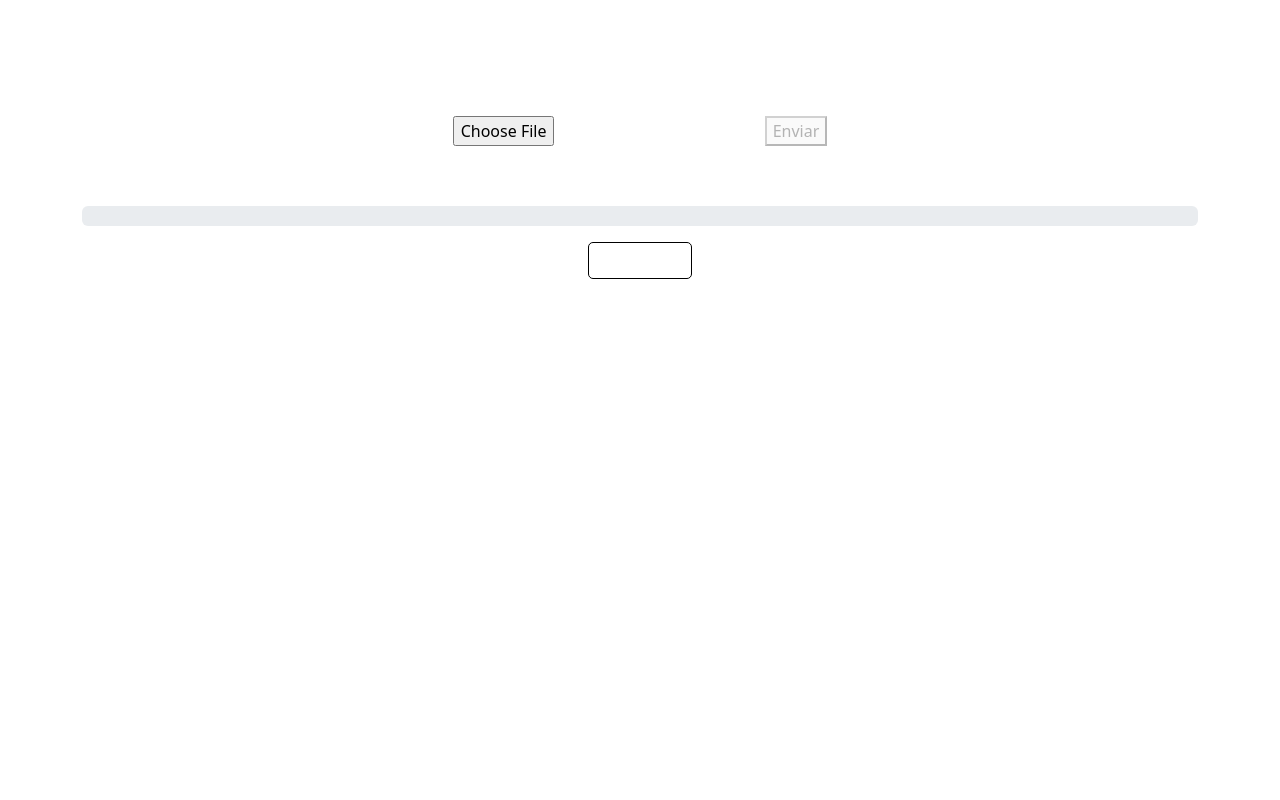
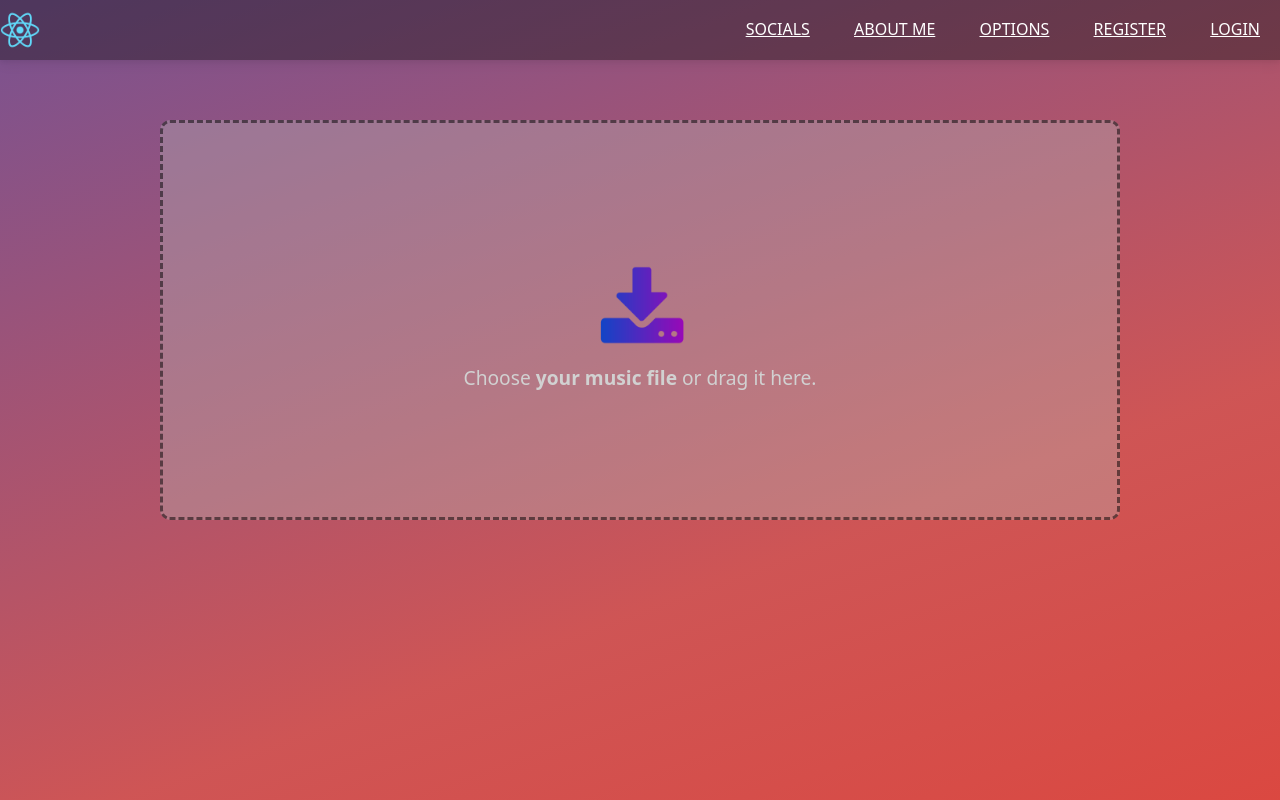
Before and after one commit to JMMOLLER/solym-web, a React (Create React App) app in the folder client/: page / in a window 1280 px wide. Built offline with nearby package versions, Linux system fonts and the light colour scheme; the HTML template or start-up script is replaced by a standard one.

Commit message:
Front client added
Se agregó el diseño de inicio.

```diff
--- a/client/public/index.html
+++ b/client/public/index.html
@@ -31,7 +31,22 @@
         <title>Solym</title>
     </head>
     <body>
-        <div id="root"></div>
+        <div class="navbar">
+            <div class="logo"><img src="./logo192.png" alt="logo"></div>
+            <div class="rigthContainer">
+                <nav>
+                    <ul class="navList">
+                        <li><a href="#">socials</a></li>
+                        <li><a href="#">about me</a></li>
+                        <li><a href="#">options</a></li>
+                        <li><a href="#">register</a></li>
+                        <li><a href="#">login</a></li>
+                    </ul>
+                </nav>
+            </div>
+        </div>
+        <div id="root">
+        </div>
     </body>
     <!-- MDB -->
     <script
--- a/client/public/style.css
+++ b/client/public/style.css
@@ -1,14 +1,86 @@
+* {
+    margin: 0;
+    padding: 0;
+    box-sizing: border-box;
+}
+
 #root {
-    color: white;
-    height: 100%;
+    color: rgb(255, 255, 255);
+    min-height: calc(100vh - 60px);
     width: 100%;
 }
 
 html, body {
-    height: 100vh !important;
+    min-height: 100vh !important;
+    background: linear-gradient(-20deg, #ff1e00fb, #bd1717bb, #214fcf, #4500b3bb);
+    background-size: 400% 400%;
+    animation: background-gradient 15s ease infinite;
+}
+
+body::after {
+    content: "";
+    position: fixed;
+    top: 0;
+    left: 0;
+    width: 100%;
+    height: 100%;
+    z-index: -1;
     background-color: black;
+    filter: brightness(0.5) blur(10px);
 }
 
 .form-label, .form-control {
     color: white !important;
 }
+
+/* ================= NAVBAR CONTENT ================= */
+
+.navbar {
+    background-color: rgba(15, 15, 15, 0.4);
+    height: 60px;
+    padding: 10px;
+}
+
+.logo {
+    height: 40px;
+}
+
+.logo img {
+    height: 100%;
+    width: auto;
+}
+
+.rigthContainer {
+    display: flex;
+    align-items: center;
+}
+
+nav {
+    height: 25.59px;
+}
+
+.navList li {
+    color: #ffffff;
+    list-style: none;
+    display: inline-block;
+    margin: 0 20px;
+    text-transform: uppercase;
+}
+
+.navList li a {
+    color: white;
+}
+
+/* ================= ANIMATIONS ================= */
+
+@keyframes background-gradient {
+    0% {
+        background-position: 0% 50%;
+    }
+    50% {
+        background-position: 100% 50%;
+    }
+    100% {
+        background-position: 0% 50%;
+    }
+}
--- a/client/src/Components/Home/Controller/Home.controller.js
+++ b/client/src/Components/Home/Controller/Home.controller.js
@@ -2,6 +2,7 @@ import axios from "axios";
 
 function enableSubmit() {
     this.btnSubmit.current.removeAttribute("disabled");
+    this.setState({ buttonHidden: false }); // Show submit button
 }
 
 async function sendFile(e) {
@@ -30,6 +31,8 @@ async function sendFile(e) {
         },
     })
     .then((res) => {
+        console.log("Response: ");
+        console.log(res);
         if (res.status === 200) {
             axios.get(`${process.env.REACT_APP_API_URL}/uploadFileInfo/${res.data.id}`).then((res) => {
                 if(res.status === 200)
@@ -49,8 +52,60 @@ function delete_cookie(name) {
     document.cookie = name +'=; Path=/; Expires=Thu, 01 Jan 1970 00:00:01 GMT;';
 }
 
+function enableEvents() {
+    const fileInput = this.btnInput.current; // Get file input
+    const dropZone = this.dropZone.current; // Get drop zone
+    const acceptContent = this.btnInput.current.getAttribute("accept").split(", "); // Get accepted extensions
+
+    fileInput.addEventListener("change", (e) => {
+        this.enableSubmit(); // Enable submit button
+        this.textDropZone.current.innerHTML = "You have selected <strong>"+e.target.files[0].name+"</strong> file."; // Set text element to drop zone
+    }); // Add event listener to file input
+
+    this.btnSubmit.current.addEventListener("click", (e) => {
+        this.btnInput.current.setAttribute("disabled", "disabled"); // Disable file input
+    }); // Add event listener to submit button
+
+    this.dropZone.current.addEventListener("submit", (e) => {
+        this.sendFile(e); // Send file
+        this.containerDiv.current.style.display = "none"; // Hide drop zone
+        this.loaderDiv.current.style.display = "block"; // Show loader
+    }); // Add event listener to drop zone
+
+    dropZone.addEventListener("dragover", (e) => {
+        e.preventDefault(); // Prevent default behavior (Prevent file from being opened)
+        e.dataTransfer.dropEffect = "copy"; // Set the dropEffect to copy
+    });
+
+    dropZone.addEventListener("drop", (e) => {
+        e.preventDefault(); // Prevent default behavior (Prevent file from being opened)
+
+        if(e.dataTransfer.files.length > 1) { // Validate file quantity
+            return alert("Please drop only one file.") // If more than one file
+        }
+        if(!validateExtension(e.dataTransfer.files[0].name)) { // Validate file extension
+            return alert("Please drop a valid file."); // If invalid extension
+        }
+
+        fileInput.files = e.dataTransfer.files // Set file input files
+        this.btnSubmit.current.removeAttribute("disabled"); // Enable submit button
+        this.btnSubmit.current.click(); // Click submit button
+    });
+
+    function getExtension(filename) {
+        var parts = filename.split("."); // Split filename by dot
+        return "."+parts[parts.length - 1]; // Return extension
+    }
+
+    function validateExtension(filename) {
+        return acceptContent.includes(getExtension(filename)); // Return if extension is valid
+    }
+
+}
+
 export {
     enableSubmit,
     sendFile,
     delete_cookie,
+    enableEvents,
 }
--- a/client/src/Components/Home/Home.jsx
+++ b/client/src/Components/Home/Home.jsx
@@ -9,25 +9,28 @@ class Home extends React.Component {
         super(props);
         this.state = {
             now: 0,
+            buttonHidden: true,
         };
-        this.progressDiv = React.createRef();
-        this.btnSubmit = React.createRef();
+        this.dropZone = React.createRef();
         this.btnInput = React.createRef();
         this.loaderDiv = React.createRef();
+        this.btnSubmit = React.createRef();
+        this.progressDiv = React.createRef();
         this.mainContent = React.createRef();
         this.containerDiv = React.createRef();
+        this.textDropZone = React.createRef();
         // FUNCTIONS
         this.sendFile = controller.sendFile.bind(this);
         this.enableSubmit = controller.enableSubmit.bind(this);
         this.delete_cookie = controller.delete_cookie.bind(this);
+        this.events = controller.enableEvents.bind(this);
     }
 
     componentDidMount() {
+        this.events();
         this.delete_cookie("Symly");
         this.delete_cookie("selectedTrack");
         this.btnSubmit.current.setAttribute("disabled", "disabled");
-
-        this.btnInput.current.addEventListener("change", this.enableSubmit);
     }
 
     componentDidUpdate() {
@@ -44,38 +47,49 @@ class Home extends React.Component {
 
         return (
             <>
-                <div className="container" ref={this.containerDiv}>
+                <div className={HomeStyle.uploadContainer} ref={this.containerDiv}>
 
                     <div className={HomeStyle.content} ref={this.mainContent}>
-                        <h1>Uploaded File</h1>
 
-                        <form action="/select" onSubmit={(e) => {this.sendFile(e)}}>
+                        <form
+                            action="/select"
+                            className={HomeStyle.formContainer}
+                            ref={this.dropZone}
+                        >
                             <label htmlFor="song" style={{display:"none"}}>Song:</label>
                             <input
+                                className={HomeStyle.inputZone}
                                 type="file"
                                 ref={this.btnInput}
                                 name="song"
-                                id="song"
-                                accept=".mp3, .flac"
+                                accept=".mp3, .aac, .ogg, .alac, .flac"
                             ></input>
-                            <button type="submit" ref={this.btnSubmit}>
-                                Enviar
-                            </button>
+
+                            <div className={HomeStyle.drawDropZone} onClick={(e) => {this.btnInput.current.click()}}>
+
+                                <img src="./download_icon.png" alt="icon" />
+                                <p ref={this.textDropZone}>Choose <strong>your music file</strong> or drag it here.</p>
+                                <button type="submit" ref={this.btnSubmit} className={HomeStyle.btnSubmit} hidden={this.state.buttonHidden}>Enviar</button>
+
+                            </div>
+
                         </form>
-                    </div>
 
-                    <div className="progressBar desactivate" ref={this.loaderDiv}>
-                        <ProgressBar
-                            animated={true}
-                            ref={this.progressDiv}
-                            style={{ height: "20px" }}
-                            now={this.state.now}
-                            label={`${this.state.now}%`}
-                        />
                     </div>
 
                 </div>
-                <DelayConfig globalConfigs={globalConfigs} setGlobalConfigs={setGlobalConfigs} />
+
+                <div className={"progressBar desactivate "+HomeStyle.ProgressBarContainer} ref={this.loaderDiv}>
+                    <ProgressBar
+                        animated={true}
+                        ref={this.progressDiv}
+                        style={{ height: "20px" }}
+                        now={this.state.now}
+                        label={`${this.state.now}%`}
+                    />
+                    <p>We are processing your file, please be patient...</p>
+                </div>
+                {/* <DelayConfig globalConfigs={globalConfigs} setGlobalConfigs={setGlobalConfigs} /> */}
             </>
         );
     }
--- a/client/src/Components/Home/Home.module.css
+++ b/client/src/Components/Home/Home.module.css
@@ -1,6 +1,89 @@
+.uploadContainer {
+    position: absolute;
+    width: 100%;
+    margin: 0 auto;
+    bottom: 35%;
+}
+
+/* ============= UPLOAD CONTAINER ============= */
+
+.formContainer {
+    position: relative;
+    width: 100%;
+    height: 100%;
+}
+
+.inputZone {
+    position: absolute;
+    left: 0;
+    width: 100%;
+    height: 100%;
+    visibility: hidden;
+    z-index: 1;
+}
+
 .content {
+    position: relative;
+    height: 25rem;
+    width: 60rem;
     display: flex;
     flex-direction: column;
     align-items: center;
-    padding: 40px;
+    margin: auto;
+    border: 3px dashed #00000080;
+    border-radius: 10px;
+    background-color: rgba(184, 184, 184, 0.363);
 }
+
+.drawDropZone {
+    position: absolute;
+    display: flex;
+    width: 100%;
+    height: 100%;
+    flex-direction: column;
+    justify-content: center;
+    align-items: center;
+    cursor: pointer;
+    z-index: 2;
+}
+
+.drawDropZone img {
+    height: 100px;
+    width: 100px;
+}
+
+.drawDropZone p {
+    font-size: larger;
+    margin: 1rem 0 0 0;
+    color: #d1d1d1;
+}
+
+.btnSubmit {
+    bottom: 0;
+    right: 0;
+    margin: 0 0 1rem 0;
+    padding: 0.5rem 1rem;
+    border: none;
+    border-radius: 5px;
+    background: linear-gradient(-20deg, #ff1e00fb, #bd1717bb, #214fcf, #4500b3bb);
+    background-size: 400% 400%;
+    color: white;
+    font-size: larger;
+    cursor: pointer;
+    z-index: 3;
+}
+
+/* ============= PROGRESS BAR ============= */
+
+.ProgressBarContainer {
+    display: none;
+    position: absolute;
+    bottom: 50%;
+    width: calc(100% - 20rem);
+    margin: 0 10rem;
+}
+
+.ProgressBar p {
+    margin: 1rem 0 0 0;
+    font-size: larger;
+}
```
Also changed, not shown: client/public/download_icon.png (added), client/public/free_icon_1.svg (added). Lines whose indentation alone changed are shown as unchanged.
